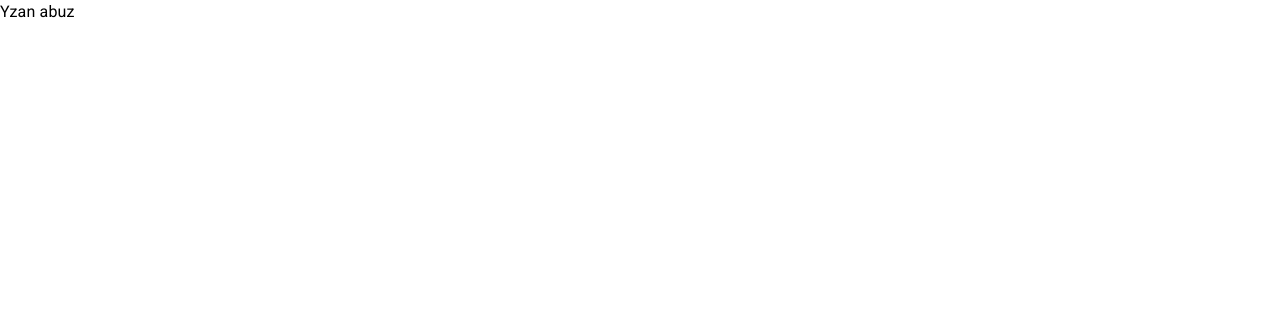
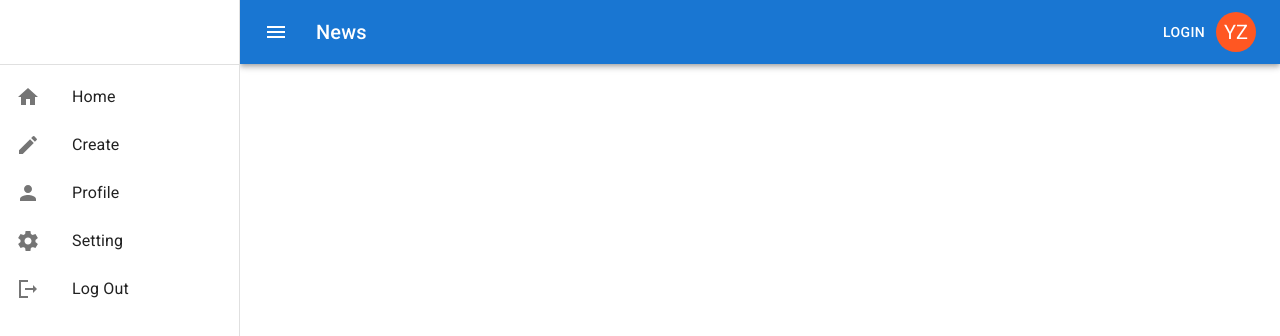
Before and after one commit to yznabuz/MUI-website-calculate-expences, a React (Create React App) app: page / in a window 1280 px wide. Shown: the top 336 px of the page. Built offline with nearby package versions, Linux system fonts and the light colour scheme.

Commit message:
add side bar

```diff
--- a/src/Pages/Components/Header.jsx
+++ b/src/Pages/Components/Header.jsx
@@ -1,12 +1,35 @@
 import * as React from "react";
+import AppBar from "@mui/material/AppBar";
+import Box from "@mui/material/Box";
+import Toolbar from "@mui/material/Toolbar";
 import Typography from "@mui/material/Typography";
+import Button from "@mui/material/Button";
+import IconButton from "@mui/material/IconButton";
+import MenuIcon from "@mui/icons-material/Menu";
+import { Avatar } from "@mui/material";
+import { deepOrange } from "@mui/material/colors";
 
 export default function Header() {
   return (
-    <div>
-      <Typography variant="body1" color="initial">
-        Yzan abuz
-      </Typography>
-    </div>
+    <Box sx={{ marginLeft: "240px", flexGrow: 1 }}>
+      <AppBar position="static">
+        <Toolbar>
+          <IconButton
+            size="large"
+            edge="start"
+            color="inherit"
+            aria-label="menu"
+            sx={{ mr: 2 }}
+          >
+            <MenuIcon />
+          </IconButton>
+          <Typography variant="h6" component="div" sx={{ flexGrow: 1 }}>
+            News
+          </Typography>
+          <Button color="inherit">Login</Button>
+          <Avatar sx={{ bgcolor: deepOrange[500] }}>YZ</Avatar>
+        </Toolbar>
+      </AppBar>
+    </Box>
   );
 }
--- /dev/null
+++ b/src/Pages/Components/SideBar.jsx
@@ -0,0 +1,86 @@
+import * as React from "react";
+import Box from "@mui/material/Box";
+import Drawer from "@mui/material/Drawer";
+import Toolbar from "@mui/material/Toolbar";
+import List from "@mui/material/List";
+import Divider from "@mui/material/Divider";
+import {
+  Button,
+  ListItem,
+  ListItemButton,
+  ListItemIcon,
+  ListItemText,
+} from "@mui/material";
+import HomeIcon from "@mui/icons-material/Home";
+import CreateIcon from "@mui/icons-material/Create";
+import PersonIcon from "@mui/icons-material/Person";
+import SettingsSharpIcon from "@mui/icons-material/SettingsSharp";
+import LogoutSharpIcon from "@mui/icons-material/LogoutSharp";
+
+const drawerWidth = 240;
+
+export default function PermanentDrawerLeft() {
+  return (
+    <Box sx={{ display: "flex" }}>
+      <Drawer
+        sx={{
+          width: drawerWidth,
+          flexShrink: 0,
+          "& .MuiDrawer-paper": {
+            width: drawerWidth,
+            boxSizing: "border-box",
+          },
+        }}
+        variant="permanent"
+        anchor="left"
+      >
+        <Toolbar />
+        <Divider />
+        <nav aria-label="main mailbox folders">
+          <List>
+            <ListItem disablePadding>
+              <ListItemButton>
+                <ListItemIcon>
+                  <HomeIcon />
+                </ListItemIcon>
+                <ListItemText primary="Home" />
+              </ListItemButton>
+            </ListItem>
+            <ListItem disablePadding>
+              <ListItemButton>
+                <ListItemIcon>
+                  <CreateIcon />
+                </ListItemIcon>
+                <ListItemText primary="Create" />
+              </ListItemButton>
+            </ListItem>
+            <ListItem disablePadding>
+              <ListItemButton>
+                <ListItemIcon>
+                  <PersonIcon />
+                </ListItemIcon>
+                <ListItemText primary="Profile" />
+              </ListItemButton>
+            </ListItem>
+            <ListItem disablePadding>
+              <ListItemButton>
+                <ListItemIcon>
+                  <SettingsSharpIcon />
+                </ListItemIcon>
+                <ListItemText primary="Setting" />
+              </ListItemButton>
+            </ListItem>
+            <ListItem disablePadding>
+              <ListItemButton>
+                <ListItemIcon>
+                  <LogoutSharpIcon />
+                </ListItemIcon>
+                <ListItemText primary="Log Out" />
+              </ListItemButton>
+            </ListItem>
+          </List>
+        </nav>
+      </Drawer>
+    </Box>
+  );
+}
--- a/src/Pages/Root.jsx
+++ b/src/Pages/Root.jsx
@@ -1,10 +1,12 @@
 import { Outlet } from "react-router-dom";
 import Header from "./Components/Header";
+import SideBar from "./Components/SideBar";
 
 export default function Root() {
   return (
     <div>
       <Header />
+      <SideBar />
 
       <Outlet />
     </div>
```
